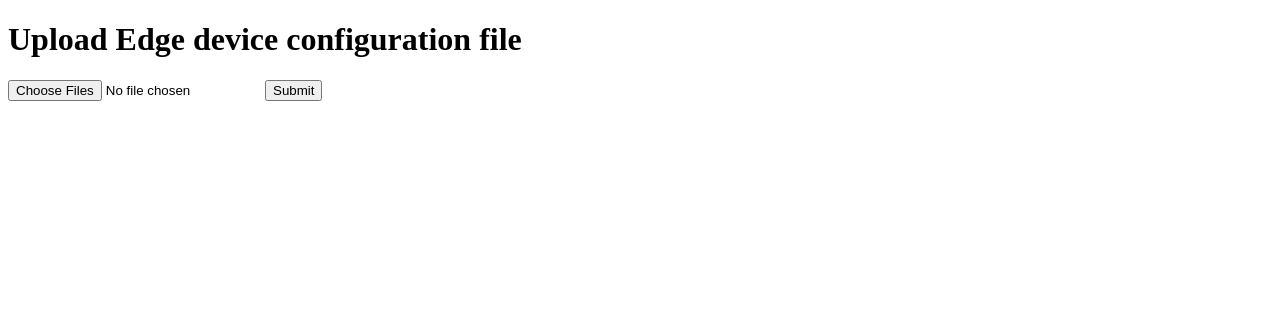
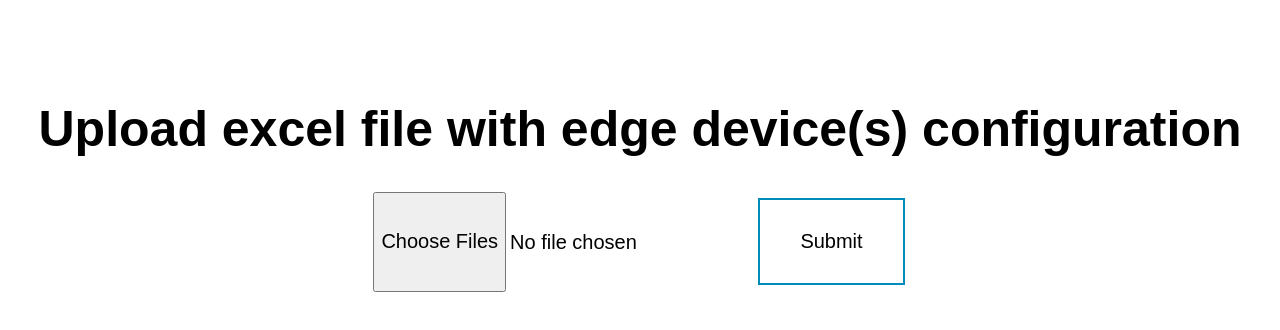
Before and after one commit to industrial-edge/rest-api-mass-device-onboarding, a website: page src/upload_over_ui/public/index.html in a window 1280 px wide. Drawn offline with Linux system fonts and the light colour scheme.

Commit message:
final implementation

```diff
--- a/src/docker-compose.yml
+++ b/src/docker-compose.yml
@@ -3,7 +3,7 @@ version: '2.4'
 services:
     upload-over-ui:
         build: ./upload_over_ui
-        image: upload-over-ui:0.0.8
+        image: upload-over-ui:0.0.5
         ports:
             - "3001:3001"
         volumes:
@@ -11,7 +11,7 @@ services:
     device-onboarder:
         build:
             context: ./onboard_device
-        image: device-onboarder:0.0.8
+        image: device-onboarder:0.0.5
         volumes:
             - ./myVolume:/usr/src/app/devices
         network_mode: host
--- a/src/upload_over_ui/public/index.html
+++ b/src/upload_over_ui/public/index.html
@@ -1,19 +1,18 @@
 <!DOCTYPE html>
 <html lang="en">
-
 <head>
     <meta charset="UTF-8">
     <meta name="viewport" content="width=device-width, initial-scale=1.0">
-    <title>Document</title>
+    <link rel="stylesheet" href="style.css">
+    <title>Automatic Edge Device Onboarding</title>
 </head>
-
 <body>
-    <h1>Upload Edge device configuration file</h1>
+    <h1 class="title">Upload excel file with edge device(s) configuration</h1>
 
     <form action="/upload" method="post" enctype="multipart/form-data">
-        <input type="file" name="avatar" multiple />
-        <button>Submit</button>
+        <input type="file" id="file"s  name="avatar" multiple/>
+
+        <button class="button button2" >Submit</button>
     </form>
 </body>
-
 </html>
--- /dev/null
+++ b/src/upload_over_ui/public/style.css
@@ -0,0 +1,50 @@
+h1{
+    text-align:center;
+}
+
+body {
+    text-align: center;
+
+}
+
+.title {
+    margin-top: 2em;
+    text-align: center;
+    font-size: 50px;
+    font-family: Siemens Sans Black,arial,sans-serif;
+}
+
+
+.button {
+    background-color: #4CAF50; /* Green */
+    border: none;
+    color: white;
+    padding: 30px 40px;
+    text-align: center;
+    text-decoration: none;
+    display: inline-block;
+    font-size: 20px;
+    margin: 4px 2px;
+    transition-duration: 0.4s;
+    cursor: pointer;
+}
+
+.button2 {
+    background-color: white;
+    color: black;
+    border: 2px solid #008CBA;
+}
+
+.button2:hover {
+    background-color: #008CBA;
+    color: white;
+}
+
+input[type="file"]{
+    height:100px;
+    font-size: 20px;
+}
+
+input[type="file"]::-webkit-file-upload-button{
+    height:100px;
+}
```
Also changed, not shown: src/onboard_device/index.js (+13 -9 lines), src/upload_over_ui/index.js (+9 -1 lines), 3 other files.
